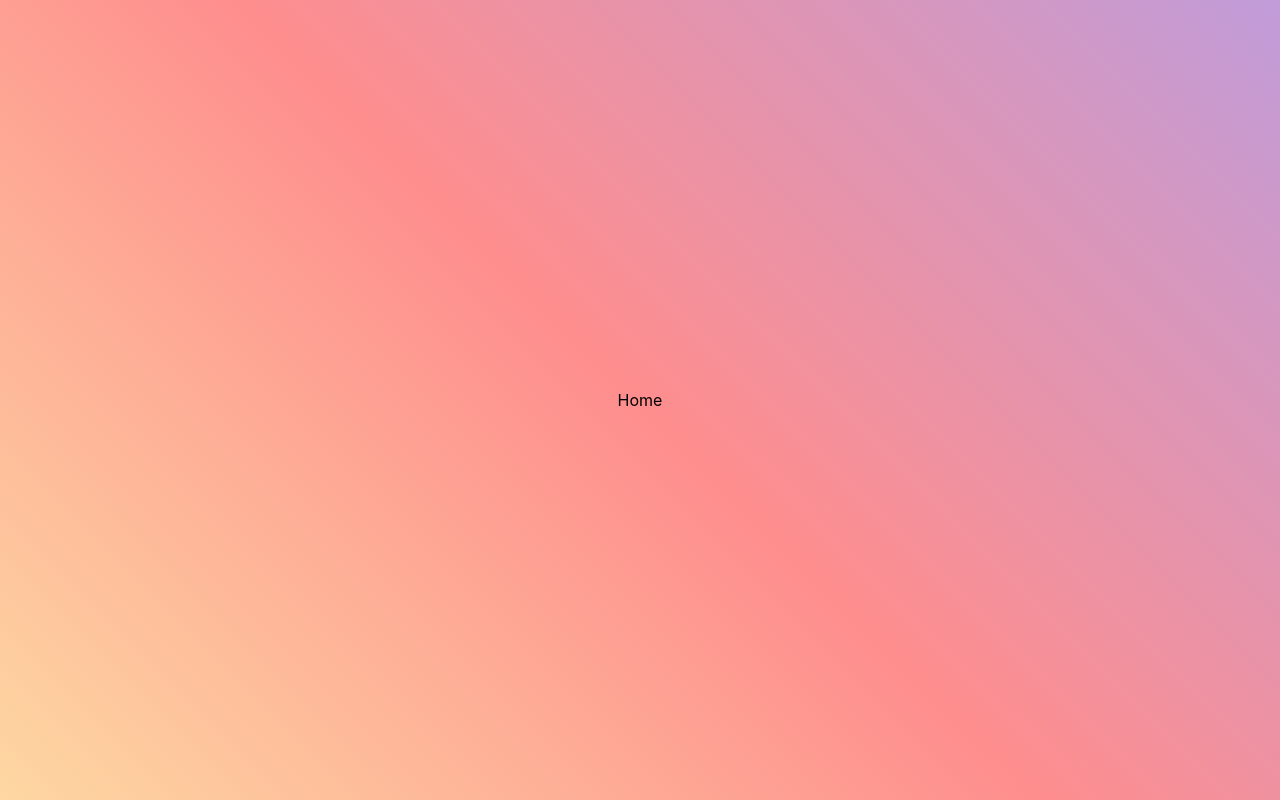
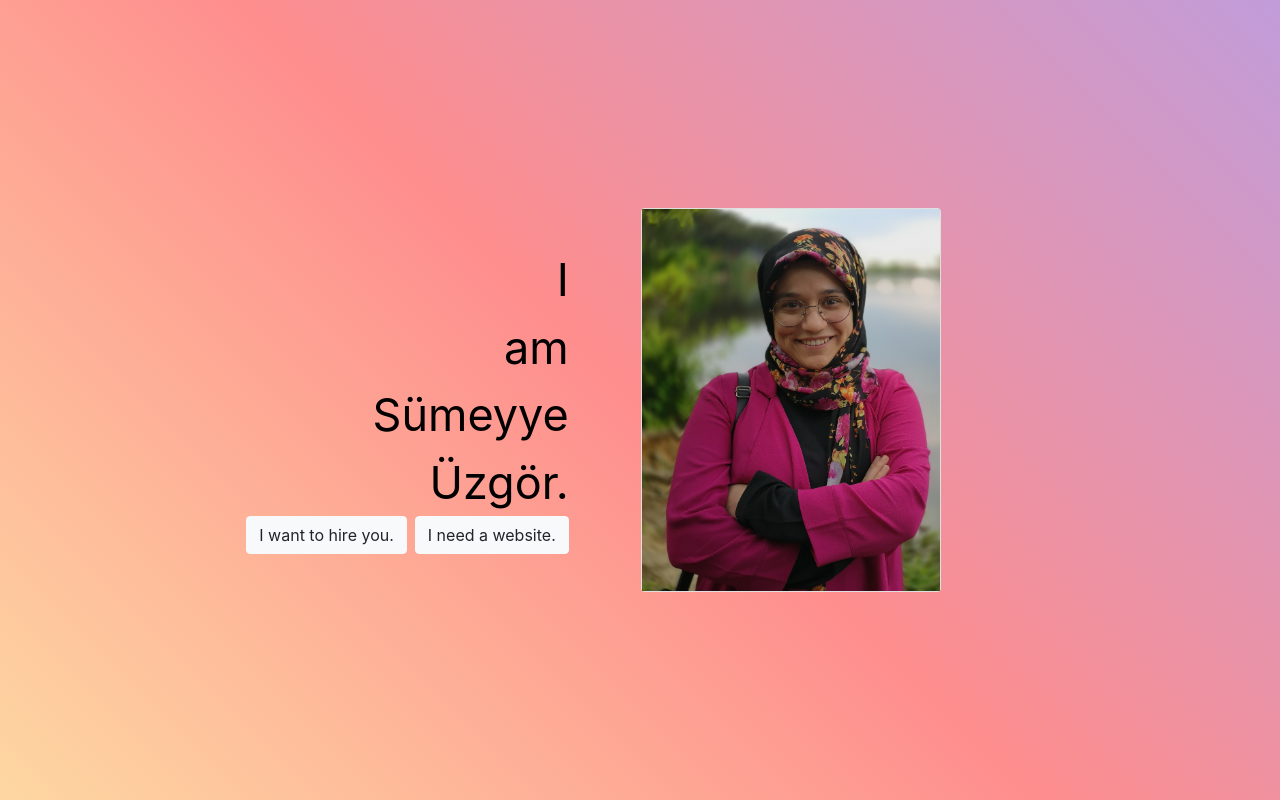
Before and after one commit to sumeyye-uzgor/portfolio, a React (Create React App) app: page / in a window 1280 px wide. Built offline with nearby package versions, Linux system fonts and the light colour scheme.

Commit message:
homepage is styled except functionality of buttons

```diff
--- a/src/contents/pages/Home.content.js
+++ b/src/contents/pages/Home.content.js
@@ -2,14 +2,19 @@
 const HomeContent = [
     {
         lang: "TR",
-        title: "Ben Sümeyye Üzgör.",
+        title1: "Ben",
+        title2: "Sümeyye",
+        title3: "Üzgör.",
+        title4: "",
         hire: "Bizimle çalışmak ister misin?",
         website: "Bir websitesi yaptırmak istiyorum.",
     },
-
     {
         lang: "EN",
-        title: "I am Sümeyye Üzgör.",
+        title1: "I",
+        title2: "am",
+        title3: "Sümeyye",
+        title4: "Üzgör.",
         hire: "I want to hire you.",
         website: "I need a website.",
     }
--- a/src/pages/Home/Home.page.jsx
+++ b/src/pages/Home/Home.page.jsx
@@ -1,10 +1,41 @@
 import React from "react"
-const Home = () => {
+import { Container, Row, Col, Card, Button } from "react-bootstrap"
+import { connect } from "react-redux";
+import HomeContent from "../../contents/pages/Home.content.js"
+import myImg from "../../assets/foto.jpg"
+
+const Home = ({ language }) => {
+    const content = HomeContent.filter(item => item.lang === language)[0]
     return (
-        <div>
-            Home
-        </div>
+        <Container>
+            <Row className="align-items-center justify-content-around">
+                <Col xs={11} md={5} className="m-10">
+                    {/* <Card style={{ margin: "10px" }} >
+                        <Card.Body> */}
+                    <Row className="justify-content-end" style={{ fontSize: "45px" }}>{content.title1}</Row>
+                    <Row className="justify-content-end" style={{ fontSize: "45px" }}>{content.title2}</Row>
+                    <Row className="justify-content-end" style={{ fontSize: "45px" }}>{content.title3}</Row>
+                    <Row className="justify-content-end" style={{ fontSize: "45px" }}>{content.title4}</Row>
+
+
+                    <Row className="justify-content-end" style={{ fontSize: "15px" }}>
+                        <Button variant="light" className="mr-2">{content.hire}</Button>
+                        <Button variant="light">{content.website}</Button>
+                    </Row>
+                    {/* </Card.Body>
+                    </Card> */}
+                </Col>
+                <Col xs={11} md={6}>
+                    <Card style={{ margin: "10px", width: "300px" }}>
+                        <img variant="top" src={myImg} alt="sumeyye uzgor" />
+                    </Card>
+                </Col>
+            </Row>
+        </Container>
     );
 }
-
-export default Home;
+const mapStateToProps = (state) => {
+    const language = state.lang
+    return { language }
+}
+export default connect(mapStateToProps)(Home);
```
Also changed, not shown: src/components/ProjectCard.component copy.jsx (deleted, +0 -50 lines), src/assets/foto.jpg (added).
